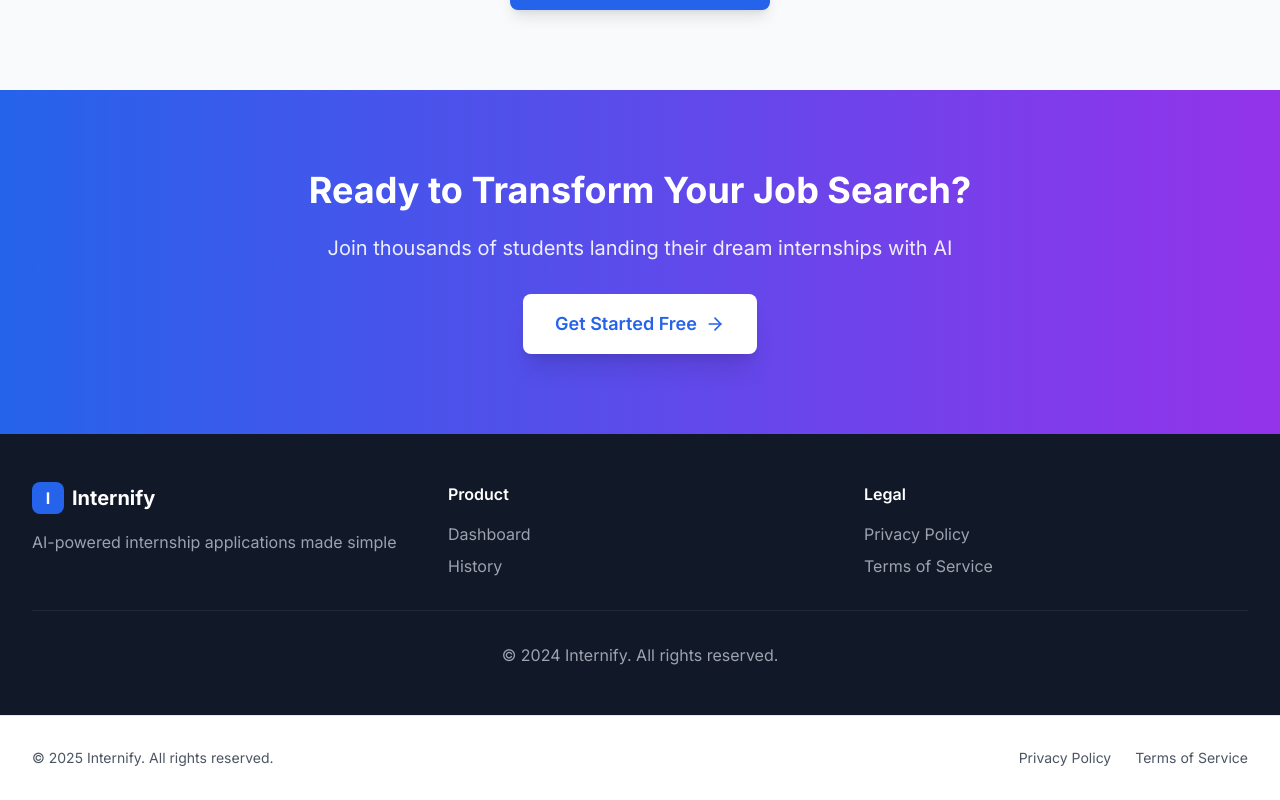
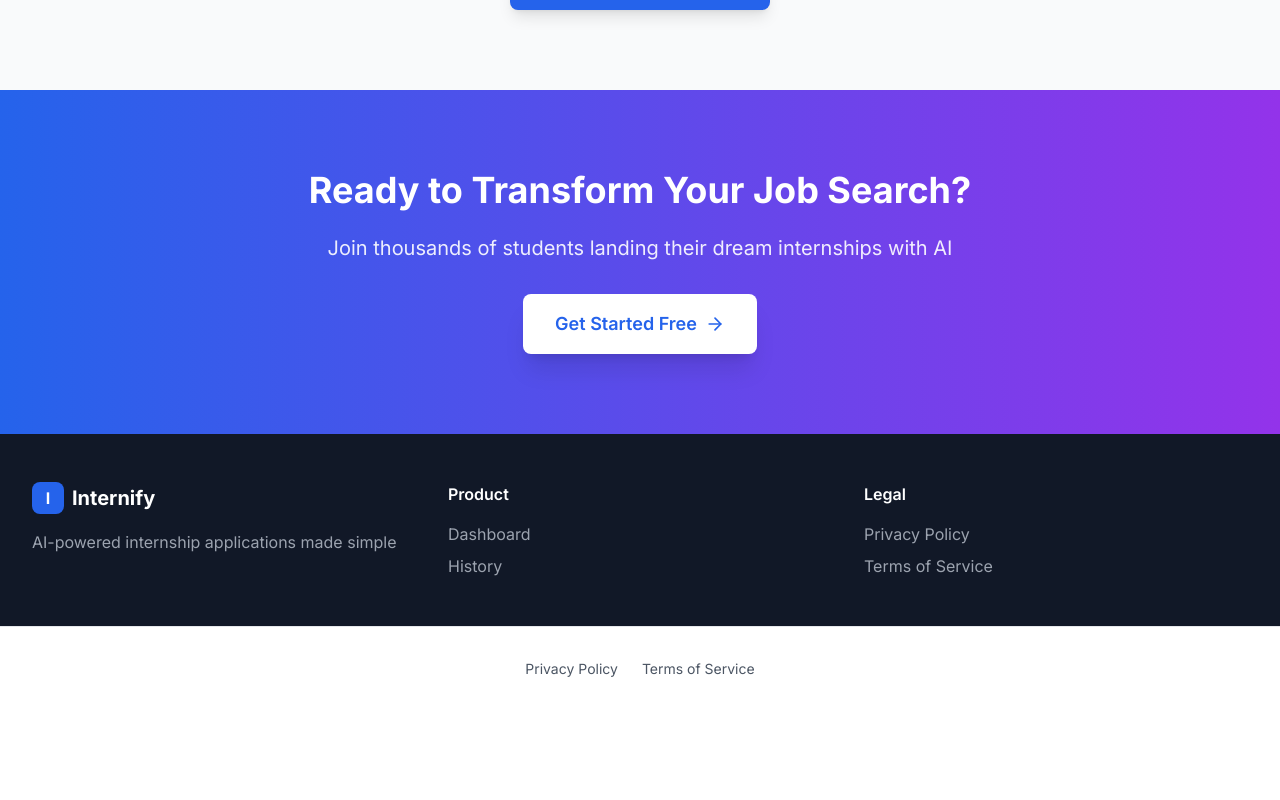
Before and after one commit to RudranshKaran/internify, a Next.js app in the folder frontend/: page / in a window 1280 px wide. Shown: the part 1763-2563 px from the top of the page. After the commit the page ends 2474 px from the top, so only its background shows below. Built offline with nearby package versions, Linux system fonts and the light colour scheme; no server answers.

Commit message:
Remove copyright notices from footer

```diff
--- a/frontend/app/layout.tsx
+++ b/frontend/app/layout.tsx
@@ -25,10 +25,7 @@ export default function RootLayout({
         </main>
         <footer className="bg-white border-t border-gray-200 py-8">
           <div className="max-w-7xl mx-auto px-4 sm:px-6 lg:px-8">
-            <div className="flex flex-col md:flex-row justify-between items-center space-y-4 md:space-y-0">
-              <div className="text-gray-600 text-sm">
-                © {new Date().getFullYear()} Internify. All rights reserved.
-              </div>
+            <div className="flex justify-center items-center">
               <div className="flex space-x-6 text-sm">
                 <a href="/privacy" className="text-gray-600 hover:text-primary transition-colors">
                   Privacy Policy
--- a/frontend/app/page.tsx
+++ b/frontend/app/page.tsx
@@ -233,9 +233,6 @@ export default function Home() {
               </ul>
             </div>
           </div>
-          <div className="border-t border-gray-800 mt-8 pt-8 text-center text-gray-400">
-            <p>&copy; 2024 Internify. All rights reserved.</p>
-          </div>
         </div>
       </footer>
     </div>
```
